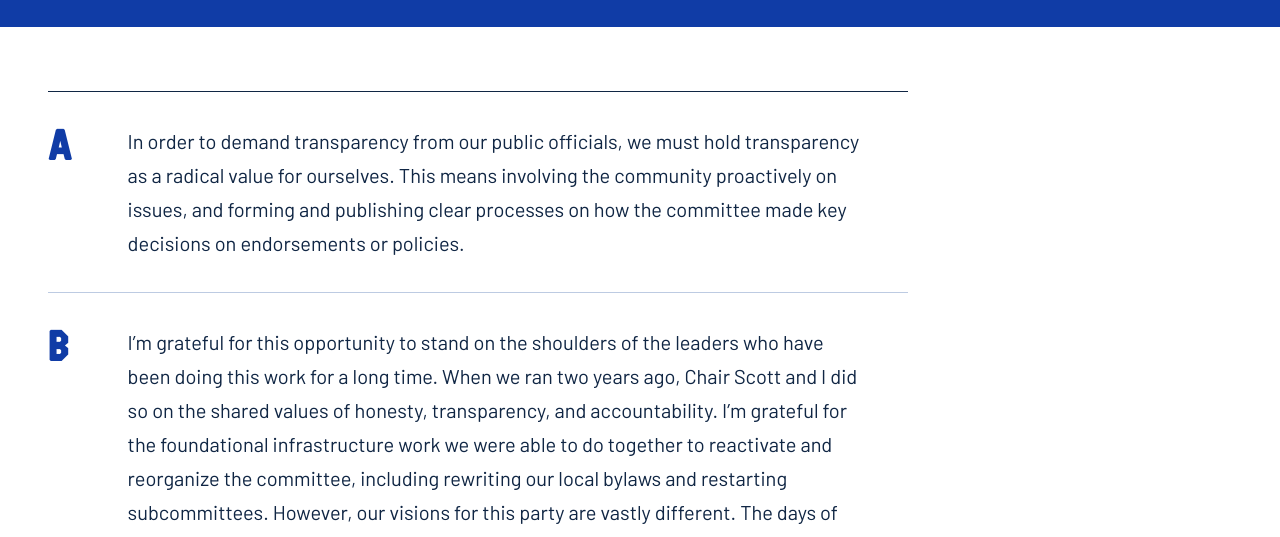
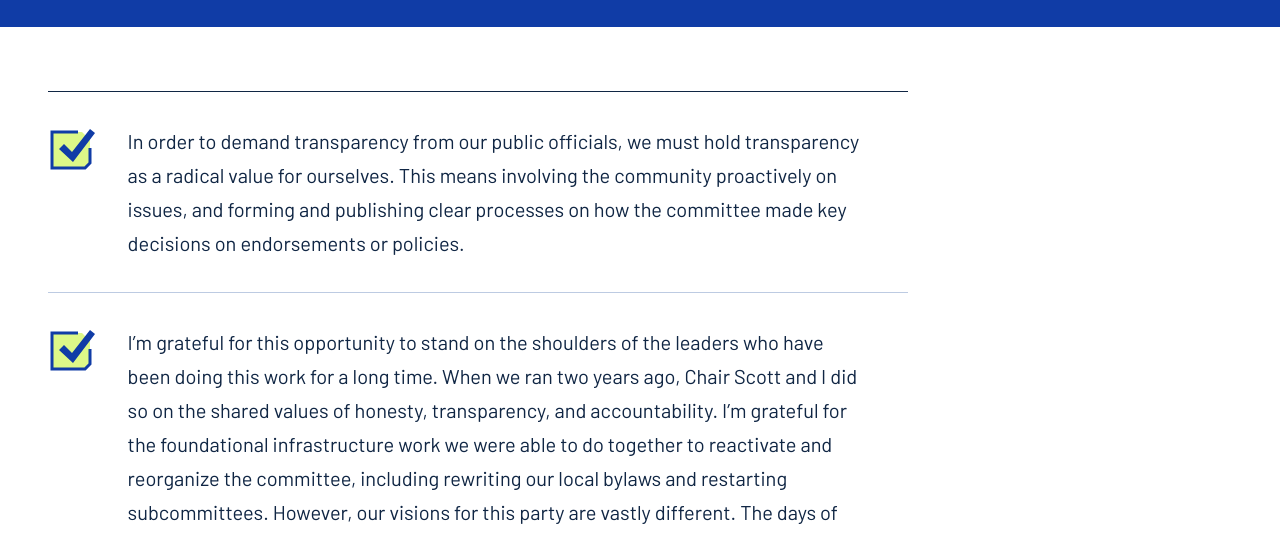
Before and after one commit to kerryhatcher/joinjulia.com, an Astro site: page /playbook/demanding-transparency in a window 1280 px wide. Shown: the part 263-800 px from the top of the page. Built offline with nearby package versions, Linux system fonts and the light colour scheme; Astro itself is replaced by a stand-in of ours.

Commit message:
Use custom SVG checkboxes for playbook items

```diff
--- a/src/pages/playbook/[slug].astro
+++ b/src/pages/playbook/[slug].astro
@@ -24,14 +24,18 @@ const title = `${section.title} | Julia Adele Callahan`;
       </div>
     </header>
     <div class="section-shell play-body">
-      <ol class="play-items">
-        {section.items.map((item, index) => (
+      <ul class="play-items" role="list">
+        {section.items.map((item) => (
           <li>
-            <span class="play-letter" aria-hidden="true">{String.fromCharCode(97 + index)}</span>
+            <svg class="play-checkbox" width="48" height="48" viewBox="0 0 48 48" aria-hidden="true" focusable="false">
+              <path fill="var(--lime)" d="M4 8h30l8 8v23l-5 5H4z" />
+              <path fill="none" stroke="currentColor" stroke-width="3" d="M30 8H4v36h33l5-5V24" />
+              <path fill="currentColor" d="m11 25 5-5 8 8L42 5l5 4-22 29z" />
+            </svg>
             <p>{item}</p>
           </li>
         ))}
-      </ol>
+      </ul>
     </div>
   </article>
   <nav class="play-pages section-shell" aria-label="Playbook sections">
--- a/src/styles/global.css
+++ b/src/styles/global.css
@@ -319,7 +319,13 @@ h3 { font-family: var(--display); font-weight: 700; font-size: clamp(28px, 3vw,
 .play-items { list-style: none; margin: 0; padding: 0; max-width: 860px; }
 .play-items li { display: grid; grid-template-columns: 56px minmax(0, 1fr); gap: 24px; padding-block: 32px; border-top: 1px solid var(--border-soft); }
 .play-items li:first-child { border-top: 1px solid var(--navy); }
-.play-letter { font-family: var(--display); font-size: 42px; font-weight: 700; line-height: 1; color: var(--blue); }
+.play-checkbox {
+  display: block;
+  align-self: start;
+  width: 48px;
+  height: auto;
+  color: var(--blue);
+}
 .play-items p { font-size: 20px; line-height: 1.7; max-width: 65ch; }
 .play-pages { display: grid; border-top: 1px solid var(--navy); padding-bottom: 64px; }
 .play-pages a { display: grid; grid-template-columns: 62px minmax(0, 1fr) 28px; align-items: center; gap: 24px; min-height: 73px; border-bottom: 1px solid var(--border-soft); text-decoration: none; font-size: 22px; font-weight: 600; line-height: 1.3; }
@@ -332,7 +338,7 @@ h3 { font-family: var(--display); font-weight: 700; font-size: clamp(28px, 3vw,
   .play-header-inner { flex-direction: column; align-items: flex-start; gap: 12px; }
   .play-body { padding-block: 40px 56px; }
   .play-items li { grid-template-columns: 40px minmax(0, 1fr); gap: 16px; padding-block: 24px; }
-  .play-letter { font-size: 32px; }
+  .play-checkbox { width: 38px; }
   .play-items p { font-size: 18px; }
   .play-pages a { grid-template-columns: 46px minmax(0, 1fr) 24px; gap: 16px; min-height: 64px; font-size: 19px; }
   .play-next-number { font-size: 32px; }
```
Also changed, not shown: DESIGN.md (+1 -1 lines).
